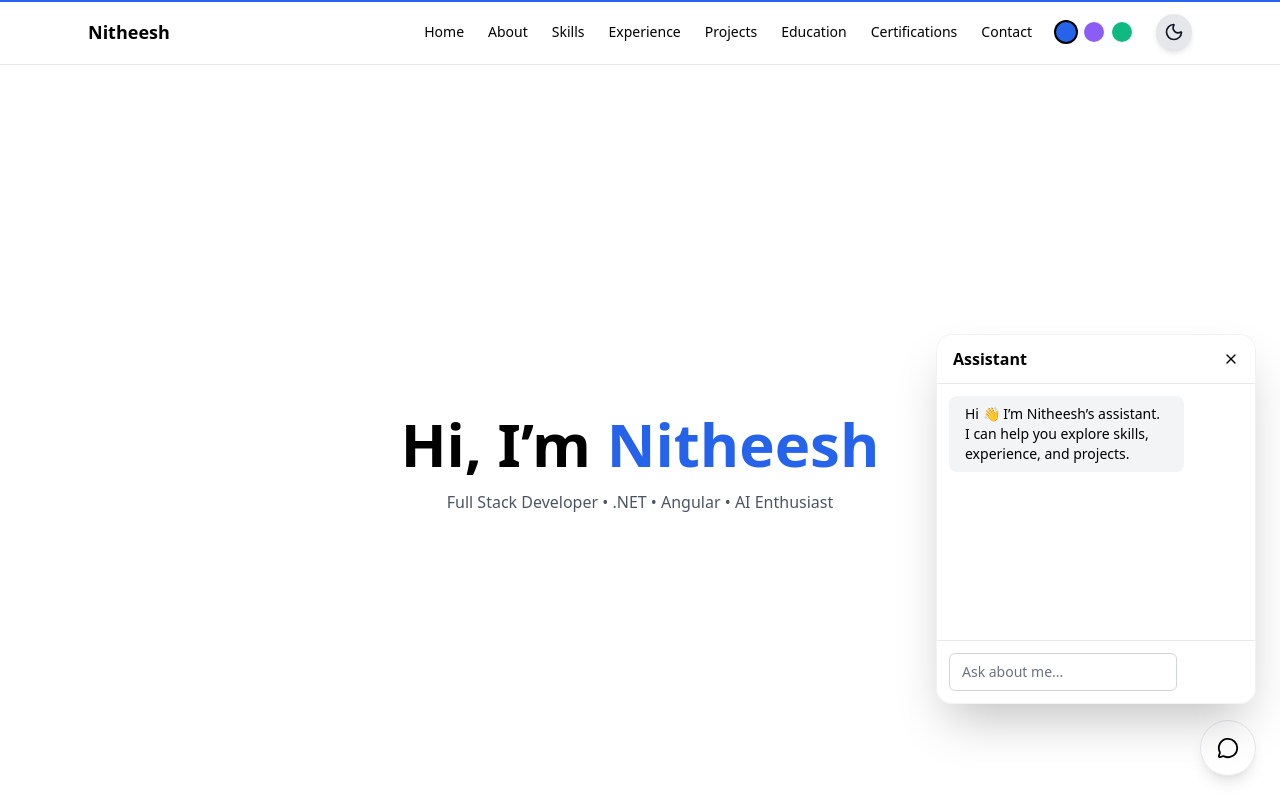
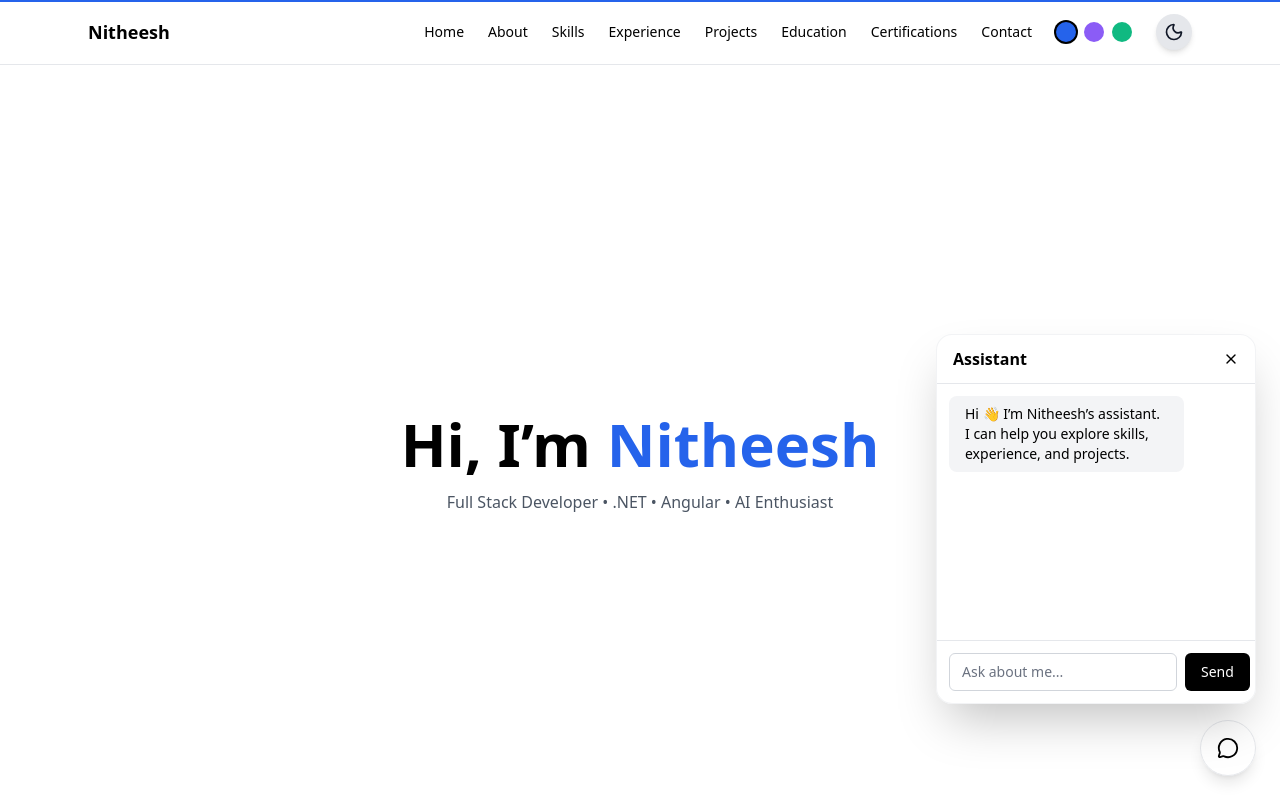
Before and after one commit to nitheesh-5/nitheesh5-Resume, a React (Vite) app in the folder resume-website/: page / in a window 1280 px wide. Both pictures are taken after a click on the button 1228 px from the left and 748 px from the top of the page. Shown: the top 800 px of the page. Built offline with nearby package versions, Linux system fonts and the light colour scheme.

Commit message:
Fixed send button text color for light mode

```diff
--- a/resume-website/src/components/ai/ChatInput.tsx
+++ b/resume-website/src/components/ai/ChatInput.tsx
@@ -28,9 +28,16 @@ export default function ChatInput({ onSend }: Props) {
           focus:outline-none focus:ring-2 focus:ring-primary/50
         "
       />
+
       <button
         onClick={send}
-        className="rounded-md bg-primary px-4 py-2 text-sm text-white hover:opacity-90"
+        className="
+          rounded-md px-4 py-2 text-sm font-medium
+          bg-black text-white
+          dark:bg-white dark:text-black
+          hover:opacity-90
+          transition
+        "
       >
         Send
       </button>
```
